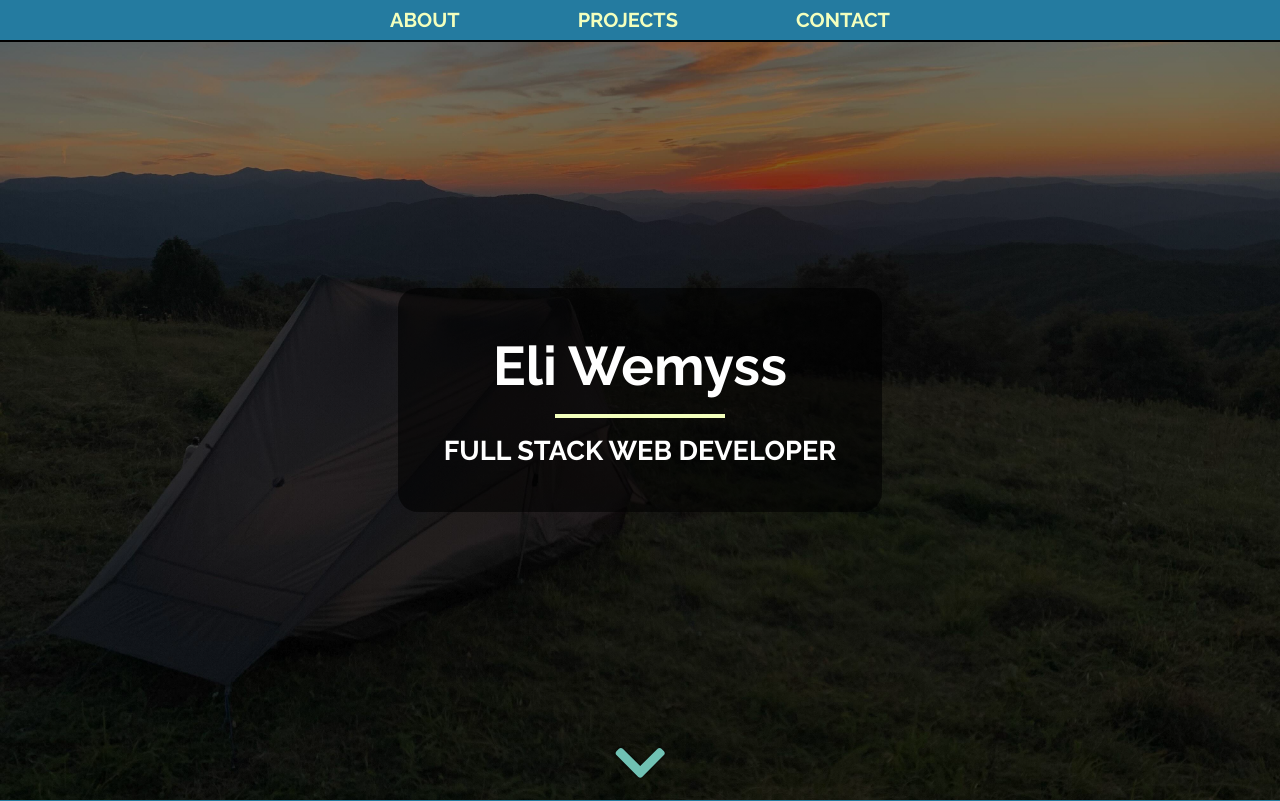
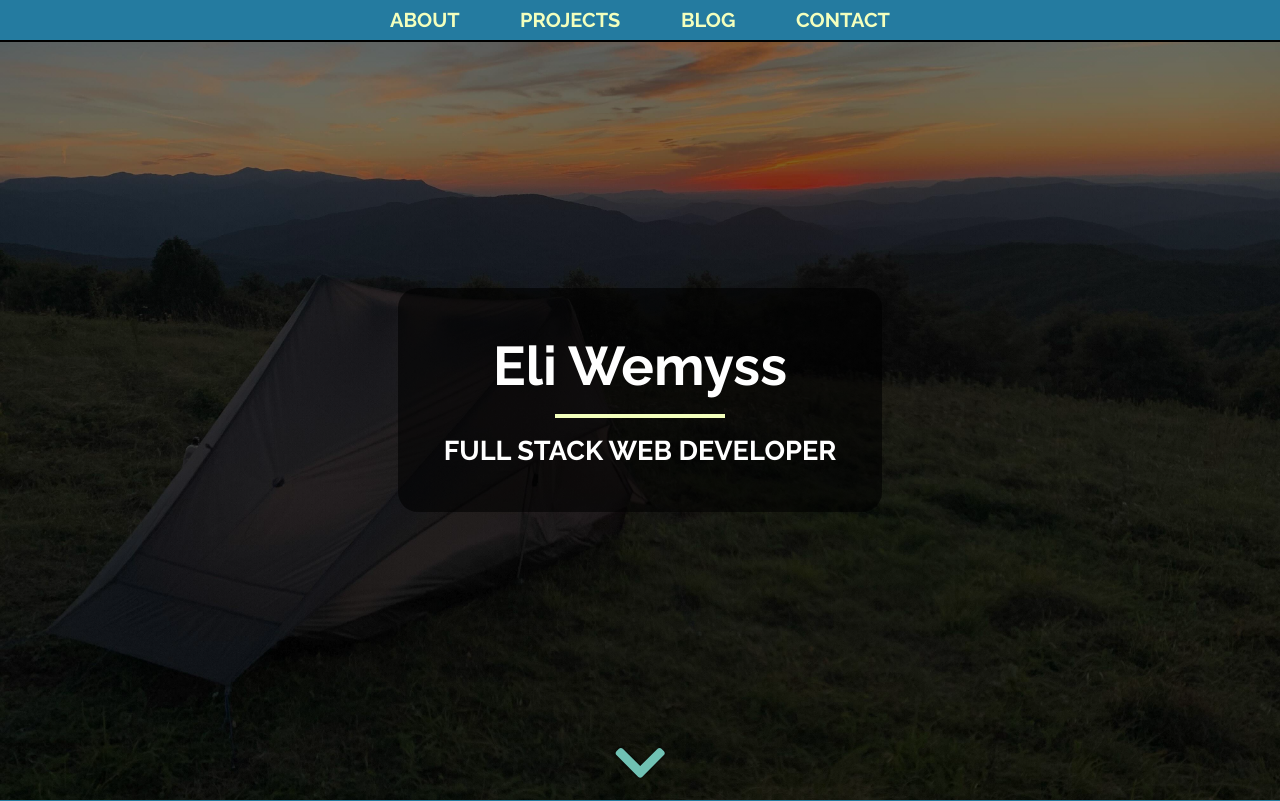
Before and after one commit to eliwemyss/react-portfolio, a React (Create React App) app: page / in a window 1280 px wide. Shown: the top 801 px of the page. Built offline with nearby package versions, Linux system fonts and the light colour scheme.

Commit message:
added blog to nav

```diff
--- a/src/components/Header.js
+++ b/src/components/Header.js
@@ -12,9 +12,13 @@ const Header = () => {
                 <Link to="scrollProjects" smooth={true} duration={500} offset={-25} tabIndex={0}>
                     <span className="navLink">PROJECTS</span>
                 </Link>
+                     <Link to="" smooth={true} duration={500} tabIndex={0}>
+                    <span className="navLink">BLOG</span>
+                </Link>
                 <Link to="scrollContact" smooth={true} duration={500} tabIndex={0}>
                     <span className="navLink">CONTACT</span>
                 </Link>
+
             </nav>
         </header>
     );
```
